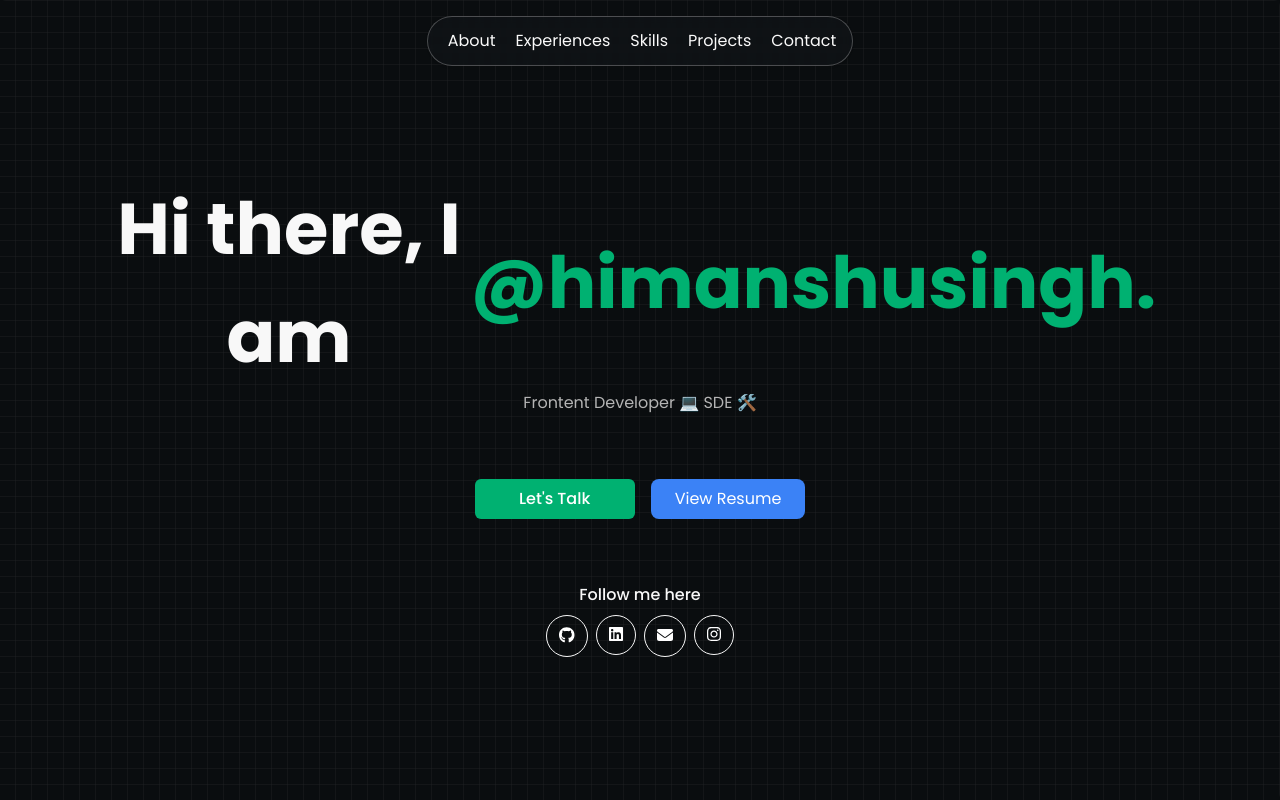
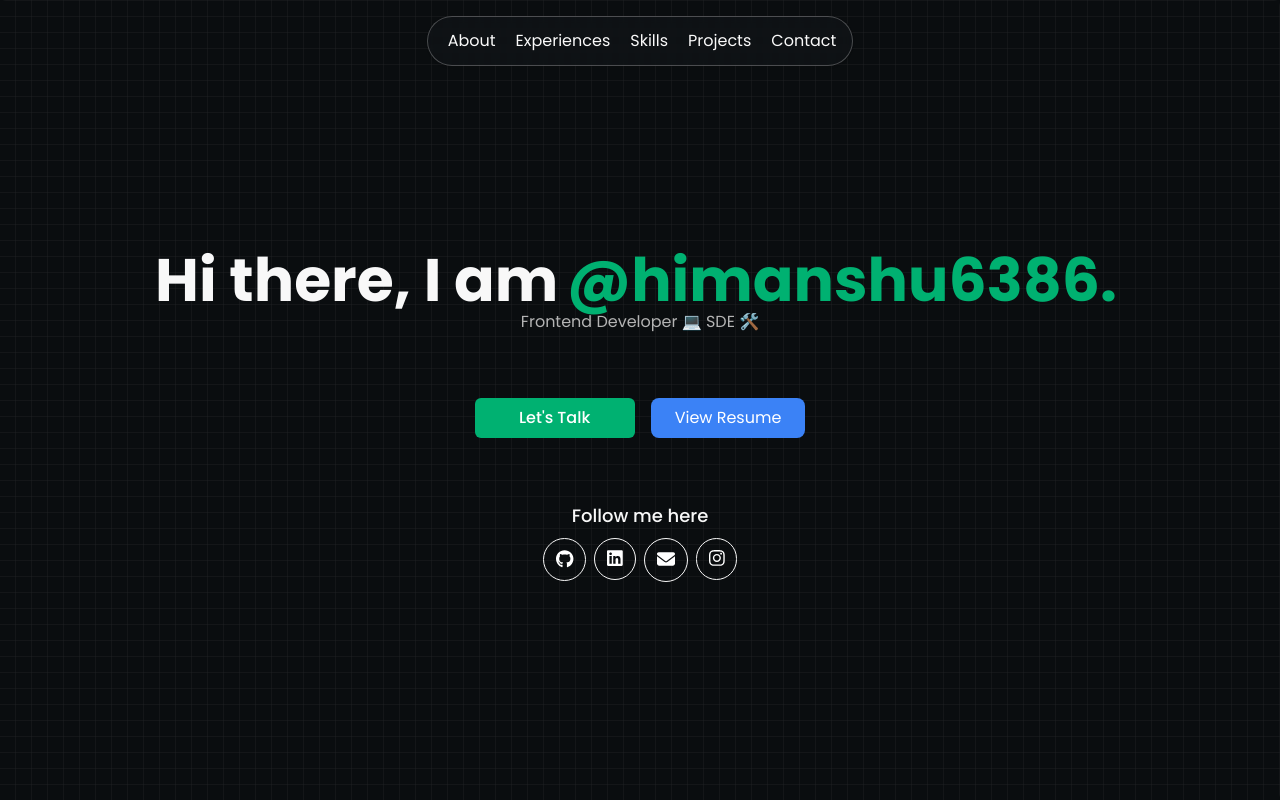
Before and after one commit to Himu25/portfolio, a Next.js app: page / in a window 1280 px wide. Shown: the top 800 px of the page. Built offline with nearby package versions, Linux system fonts and the light colour scheme; what tailwindcss-debug-screens would draw is missing.

Commit message:
new code

```diff
--- a/src/components/home/Section1.tsx
+++ b/src/components/home/Section1.tsx
@@ -16,34 +16,34 @@ const HomeSection1 = ({ id }: Readonly<{ id: string }>) => {
     >
       <ConstrainedBox classNames="px-4 py-8 pt-16 z-20 items-center justify-center">
         <Column classNames="w-full items-center justify-center">
-          <div className="inline-flex items-center">
-            <p className="text-2xl/normal sm:text-3xl/normal md:text-5xl/normal lg:text-6xl/normal xl:text-7xl/normal dark:text-[var(--textColor)] text-[var(--textColor)] font-bold text-center">
+          <div className="inline-flex flex-wrap items-center justify-center">
+            <p className="text-xl sm:text-2xl md:text-3xl lg:text-5xl xl:text-6xl dark:text-[var(--textColor)] text-[var(--textColor)] font-bold text-center">
               Hi there, I am
             </p>
             <FlipWords
-              words={["Himanshu Singh", "@himanshusingh."]}
-              className="text-2xl/normal sm:text-3xl/normal md:text-5xl/normal lg:text-6xl/normal xl:text-7xl/normal dark:text-[var(--primaryColor)] text-[var(--primaryColor)] font-bold text-center"
+              words={["Himanshu Singh", "@himanshu6386."]}
+              className="text-xl sm:text-2xl md:text-3xl lg:text-5xl xl:text-6xl dark:text-[var(--primaryColor)] text-[var(--primaryColor)] font-bold text-center"
             />
           </div>
-          <p className="text-sm/normal md:text-base/normal dark:text-[var(--textColorLight)] text-[var(--textColorLight)]">
-            Frontent Developer 💻 SDE 🛠️
+          <p className="text-sm sm:text-base dark:text-[var(--textColorLight)] text-[var(--textColorLight)]">
+            Frontend Developer 💻 SDE 🛠️
           </p>
 
-          <div className="gap-4 mt-12 lg:mt-16 flex flex-col md:flex-row items-center justify-between">
+          <div className="gap-4 mt-8 sm:mt-12 lg:mt-16 flex flex-col sm:flex-row items-center justify-between">
             <TalkButton />
             <Link
               href="https://drive.google.com/file/d/1FrldjubBu6tIfgKUvXV9ss_yDZ5qXtSl/view?usp=sharing"
               passHref
             >
-              <span className="inline-block px-6 py-2  bg-blue-500 text-white rounded-lg text-center cursor-pointer hover:bg-blue-600">
+              <span className="inline-block px-6 py-2 bg-blue-500 text-white rounded-lg text-center cursor-pointer hover:bg-blue-600">
                 View Resume
               </span>
             </Link>
           </div>
         </Column>
 
-        <div className="mt-12 lg:mt-16 w-full flex flex-col items-center">
-          <p className="text-base/6 font-medium">Follow me here</p>
+        <div className="mt-8 sm:mt-12 lg:mt-16 w-full flex flex-col items-center">
+          <p className="text-base sm:text-lg font-medium">Follow me here</p>
 
           <Row classNames="mt-2 gap-2">
             {socialLinks.slice(0, 5).map((link, index) => {
@@ -55,7 +55,7 @@ const HomeSection1 = ({ id }: Readonly<{ id: string }>) => {
                   className="app__outlined_btn !rounded-full !p-2 lg:!p-3 !aspect-square !border-[var(--textColor)]"
                   aria-label={`${link.name}`}
                 >
-                  <span className="text-base/6 text-[var(--whiteColor)]">
+                  <span className="text-base sm:text-lg text-[var(--whiteColor)]">
                     {typeof link.icon === "string" ? null : (
                       <FontAwesomeIcon icon={link.icon} />
                     )}
--- a/src/data/experiences.ts
+++ b/src/data/experiences.ts
@@ -8,7 +8,7 @@ const experiences: IExperienceItem[] = [
     isCurrentJob: true,
     location: "Bangalore, Remote",
     description: [
-      "Refactored an MVP website into a production-ready application using Next.js.",
+      "Refactored MVP website into a production-ready application using Next.js.",
       "Streamlined guest check-in flow, order management, campaign management, and feedback collection.",
       "Created a QR code generation system with customizable features to enhance operational efficiency.",
     ],
```
